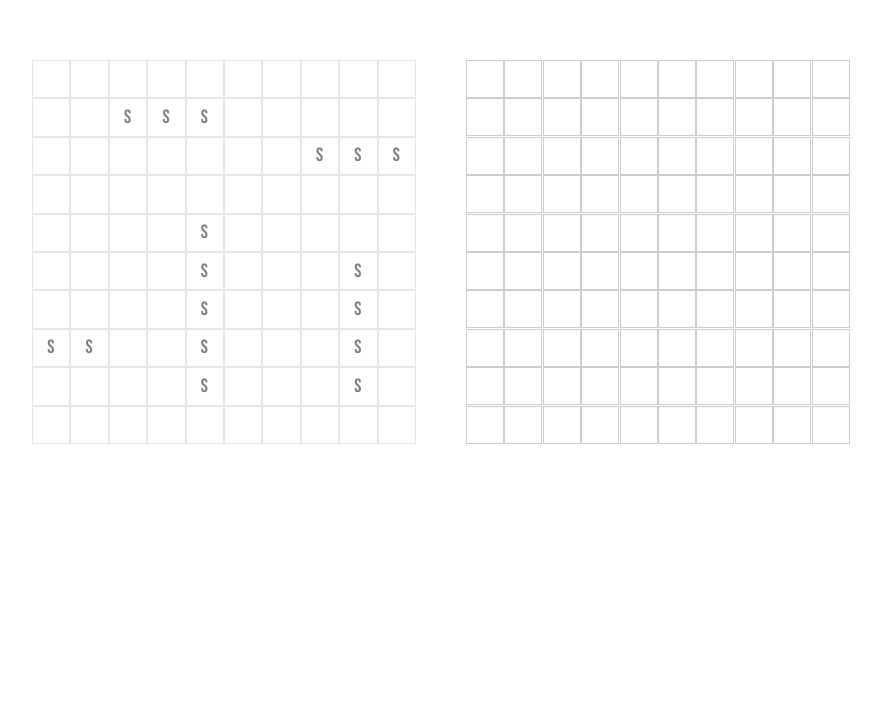
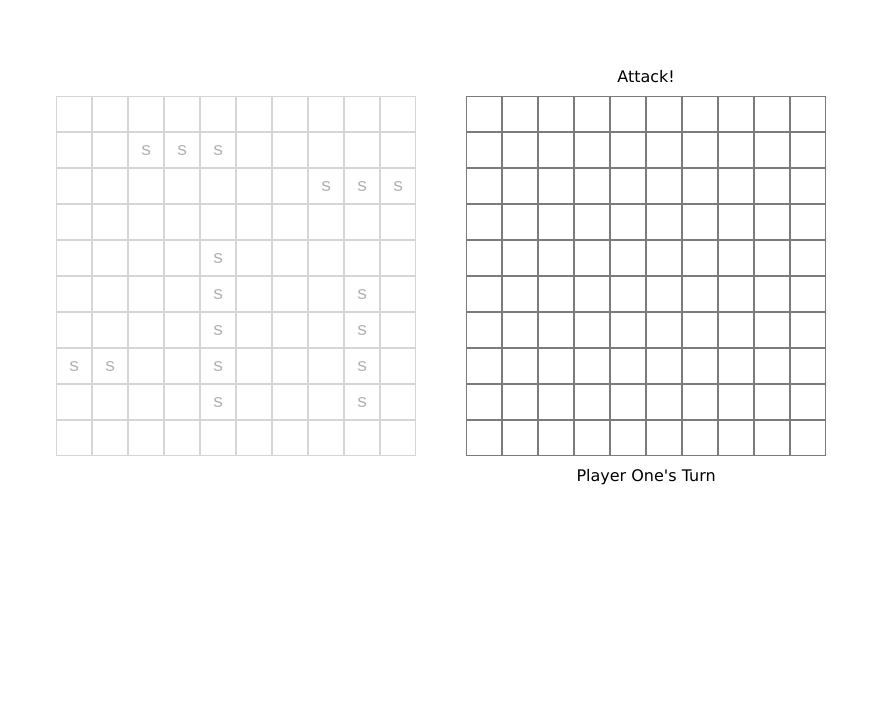
Before and after one commit to ShreyasKR8/battleship, a website built with webpack: page src/index.html in a window 1280 px wide. Shown: the part 93-800 px from the top of the page, without its empty margins (199-1080 px from the left). Built offline with nearby package versions, Linux system fonts and the light colour scheme.

Commit message:
add player turn instructions and font

```diff
--- a/src/index.html
+++ b/src/index.html
@@ -9,9 +9,17 @@
     <header>
         <h1>Battleship</h1>
     </header>
-    <div class="gameboards">
-        <div class='player-one-gameboard player-grid blocker'></div>
-        <div class='player-two-gameboard player-grid'></div>
-    </div>
+    <section class="gameboards">
+        <article>
+            <p class='player-two-instruction-not-needed hidden'>Attack!</p>
+            <div class='player-one-gameboard player-grid blocker'></div>
+            <p class='player-two-instruction hidden'>Computer's Turn</p>
+        </article>
+        <article>
+            <p class='player-one-instruction'>Attack!</p>
+            <div class='player-two-gameboard player-grid'></div>
+            <p class='player-one-instruction'>Player One's Turn</p>
+        </article>
+    </section>
 </body>
 </html>
--- a/src/index.js
+++ b/src/index.js
@@ -52,6 +52,7 @@ function handleCellClicked(e) {
     if(!isShipHit) {
         display.toggleGridBlockers();
         switchTurn();
+        display.showPlayerTurn();
     }
 
     isComputersTurn(isShipHit, hitCoordinates);
@@ -91,7 +92,7 @@ function playComputersTurn(isShipHit, hitCoordinates) {
     } else {
         randomCoordinate = playerOneGameboard.getRandomCoordinate();
     }
-    console.log(randomCoordinate)
+
     const mockEvent = {
         detail: {
             coordinates: randomCoordinate,
--- a/src/modules/display.js
+++ b/src/modules/display.js
@@ -1,3 +1,6 @@
+const playerTwoInstructions = document.querySelectorAll(`.player-two-instruction`);
+const playerOneInstructions = document.querySelectorAll(`.player-one-instruction`);
+
 function displayGameboard(size = 10, gridOwner, shipPositions) {
     createGrid(size, gridOwner);
     placeShips(shipPositions, gridOwner);
@@ -38,6 +41,16 @@ function toggleGridBlockers() {
     playerTwoGrid.classList.toggle('blocker');
 }
 
+function showPlayerTurn() {
+    playerOneInstructions.forEach(playerOneInstruction => {
+        playerOneInstruction.classList.toggle('hidden');
+    });
+
+    playerTwoInstructions.forEach(playerTwoInstruction => {
+        playerTwoInstruction.classList.toggle('hidden');
+    });
+}
+
 function placeShips(shipPositions, gridOwner) {
     shipPositions.forEach((position) => {
         const [row, col] = position.split(',');
@@ -52,11 +65,18 @@ function markCell(coordinates, gridOwner, markContent) {
     const cell = document.querySelector(
         `[data-owner="${gridOwner}"] .cell[data-row="${row}"][data-col="${col}"]`
     );
+
     cell.textContent = markContent;
+
     if (markContent == 'X') {
         cell.style.color = 'red';
+        cell.style.fontSize = '32px';
+    } else {
+        cell.style.fontSize = '12px';
     }
+
     cell.style.contentVisibility = 'visible';
+
     cell.removeEventListener('click', handleCellClick);
 }
 
@@ -82,8 +102,9 @@ function sendEventOnCellClicked(coordinates, gridOwner) {
 }
 
 
-export default {
+export default{
     displayGameboard,
     markCell,
     toggleGridBlockers,
+    showPlayerTurn,
 };
--- a/src/style.css
+++ b/src/style.css
@@ -1,32 +1,31 @@
-/* * {
-    padding: 0;
-    margin: 0;
-    box-sizing: border-box;
-} */
+/* @import url('https://fonts.googleapis.com/css2?family=Bebas+Neue&display=swap'); */
 
-/* @import url('https://fonts.googleapis.com/css2?family=Mukta:wght@400;500;600;700;800&display=swap'); */
-@import url('https://fonts.googleapis.com/css2?family=Bebas+Neue&display=swap');
+@font-face {
+    font-family: 'Android-Assassin';
+    src: url('../fonts/AndroidAssassin-WXXY.ttf') format('opentype');
+    font-weight: normal;
+    font-style: normal;
+}
+
 * {
     padding: 0;
     margin: 0;
     box-sizing: border-box;
-    font-family: "Mukta", sans-serif;
-    font-weight: 400;
 }
-* {
-    padding: 0;
-    margin: 0;
-    box-sizing: border-box;
-    font-family: "Bebas Neue", sans-serif;
-  font-weight: 400;
-  font-style: normal;
-  letter-spacing: 1px;
+
+body {
+    font-family: Verdana;
 }
 
 header {
     font-size: 22px;
     width: fit-content;
-    margin: 20px auto 0;
+    margin: 30px auto 0;
+}
+
+header h1 {
+    font-family: 'Android-Assassin', sans-serif;
+    letter-spacing: 1px;
 }
 
 .gameboards {
@@ -34,7 +33,18 @@ header {
     flex-direction: row;
     gap: 50px;
     width: fit-content;
-    margin: 80px auto;
+    margin: 70px auto;
+}
+
+.player-one-instruction,
+.player-two-instruction,
+.player-two-instruction-not-needed {
+    width: fit-content;
+    margin: 10px auto;
+}
+
+.hidden {
+    visibility: hidden;
 }
 
 .player-grid {
@@ -45,12 +55,14 @@ header {
 
 .cell {
     border: 1px solid #ccc;
+    border: 1px solid #7b7b7b;
     display: flex;
     align-items: center;
     justify-content: center;
+    font-family: monospace;
     font-size: 1.2rem;
-    width: 2em;
-    height: 2em;
+    width: 36px;
+    height: 36px;
 }
 
 .cell:hover {
@@ -59,5 +71,5 @@ header {
 
 .blocker {
     pointer-events: none;
-    opacity: 0.5;
+    opacity: 0.3;
 }
```
Also changed, not shown: fonts/AndroidAssassin-WXXY.ttf (added).
